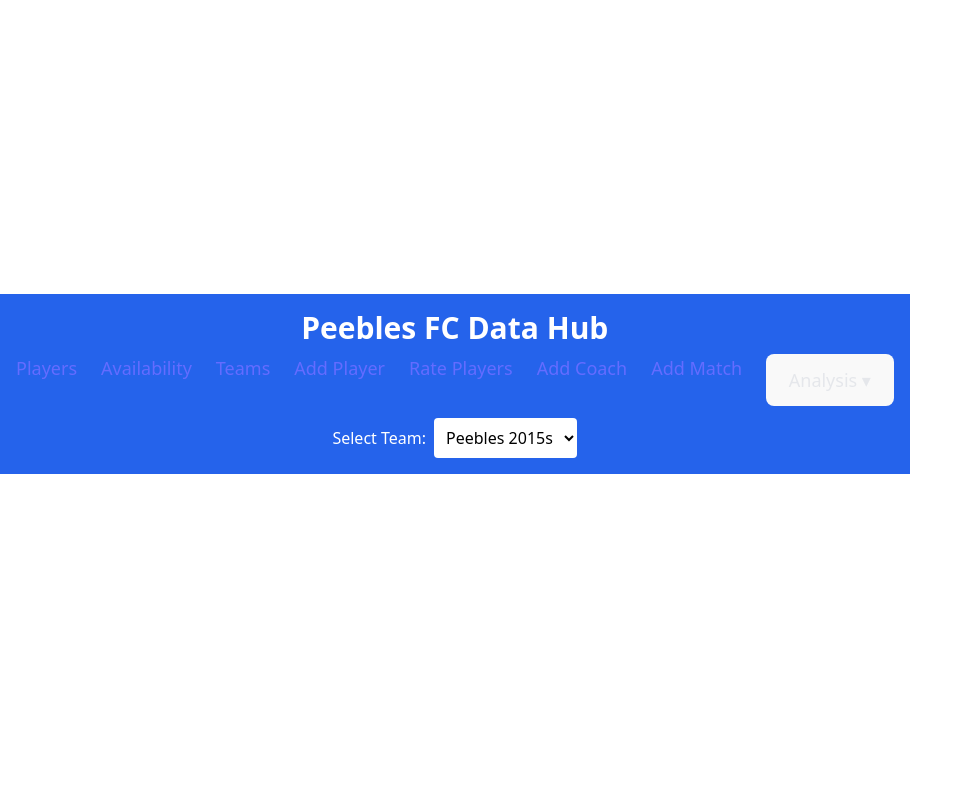
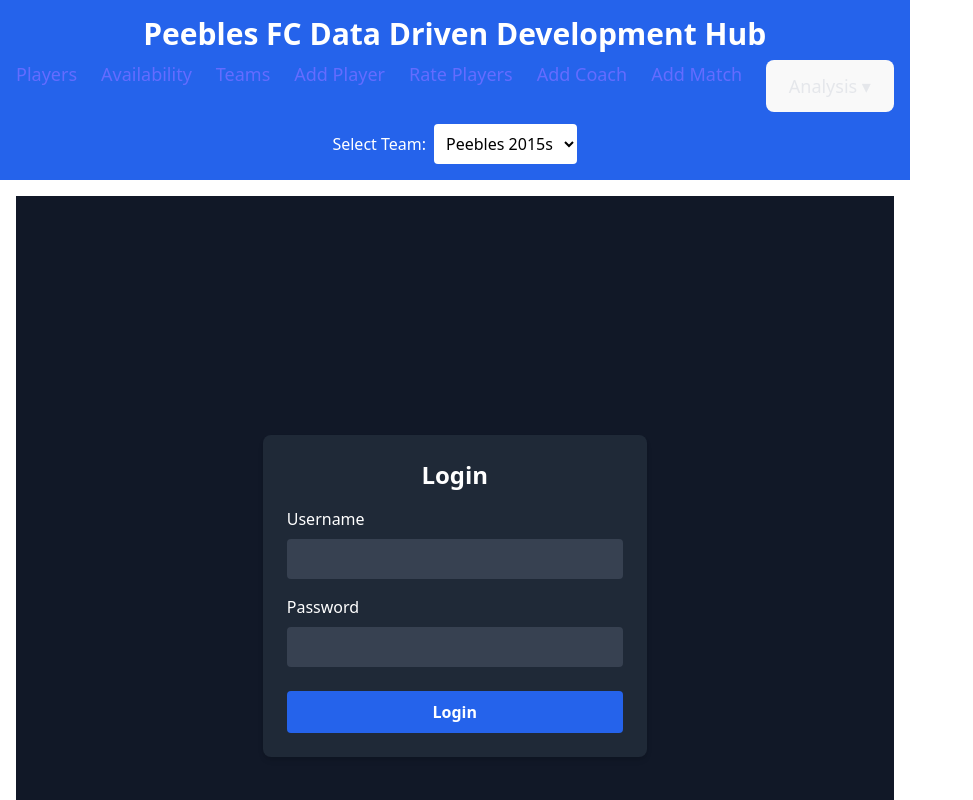
Before and after one commit to sgillon-81/football-ui, a React (Vite) app: page /login in a window 1280 px wide. Shown: the top 800 px of the page, without its empty margins (0-973 px from the left). Built offline with nearby package versions, Linux system fonts and the light colour scheme.

Commit message:
Initial commit

```diff
--- a/src/App.jsx
+++ b/src/App.jsx
@@ -1,4 +1,4 @@
-import { BrowserRouter as Router, Routes, Route, Link } from "react-router-dom";
+import { BrowserRouter as Router, Routes, Route, Link, Navigate } from "react-router-dom";
 import { ToastContainer } from "react-toastify";
 import 'react-toastify/dist/ReactToastify.css';
 import Players from "./pages/Players";
@@ -10,18 +10,28 @@ import AddPlayer from "./pages/AddPlayer";
 import AddCoach from "./pages/AddCoach";
 import AddMatch from "./pages/AddMatch";
 import PlayerAnalysis from "./pages/PlayerAnalysis";
+import Login from "./pages/Login";
 import { useTeam } from "./TeamContext";
+import { useAuth } from "./auth/AuthContext";
 import { useState } from "react";
+import { AuthProvider } from "./auth/AuthContext";
+
+// 🔐 Private Route Wrapper
+const PrivateRoute = ({ children }) => {
+  const { user } = useAuth();
+  return user ? children : <Navigate to="/login" />;
+};
 
 export default function App() {
   const { teamName, setTeamName } = useTeam();
   const [showAnalysisMenu, setShowAnalysisMenu] = useState(false);
 
   return (
+    <AuthProvider>
       <Router>
         {/* Header */}
         <div className="flex flex-col items-center p-4 bg-blue-600 text-white relative">
-        <h1 className="text-3xl font-bold">Peebles FC Data Hub</h1>
+          <h1 className="text-3xl font-bold">Peebles FC Data Driven Development Hub</h1>
 
           {/* Navigation Bar */}
           <nav className="flex flex-wrap justify-center space-x-6 mt-2 text-lg font-semibold text-gray-200 relative">
@@ -89,21 +99,23 @@ export default function App() {
         {/* Page Routing */}
         <div className="p-4">
           <Routes>
-          <Route path="/" element={<h2 className="text-xl font-bold">🏠 Welcome! Select an option above.</h2>} />
-          <Route path="/players" element={<Players />} />
-          <Route path="/availability" element={<Availability />} />
-          <Route path="/teams" element={<Teams />} />
-          <Route path="/add-player" element={<AddPlayer />} />
-          <Route path="/rate-players" element={<RatePlayers />} />
-          <Route path="/add-coach" element={<AddCoach />} />
-          <Route path="/add-match" element={<AddMatch />} />
-          <Route path="/player-analysis" element={<PlayerAnalysis />} />
-          <Route path="/player-tables" element={<h2 className="text-xl font-semibold text-gray-700">📋 Player Tables (Coming Soon)</h2>} />
-          <Route path="/team-analysis" element={<h2 className="text-xl font-semibold text-gray-700">📈 Team Analysis (Coming Soon)</h2>} />
+            <Route path="/login" element={<Login />} />
+            <Route path="/" element={<Navigate to="/players" />} />
+            <Route path="/players" element={<PrivateRoute><Players /></PrivateRoute>} />
+            <Route path="/availability" element={<PrivateRoute><Availability /></PrivateRoute>} />
+            <Route path="/teams" element={<PrivateRoute><Teams /></PrivateRoute>} />
+            <Route path="/add-player" element={<PrivateRoute><AddPlayer /></PrivateRoute>} />
+            <Route path="/rate-players" element={<PrivateRoute><RatePlayers /></PrivateRoute>} />
+            <Route path="/add-coach" element={<PrivateRoute><AddCoach /></PrivateRoute>} />
+            <Route path="/add-match" element={<PrivateRoute><AddMatch /></PrivateRoute>} />
+            <Route path="/player-analysis" element={<PrivateRoute><PlayerAnalysis /></PrivateRoute>} />
+            <Route path="/player-tables" element={<PrivateRoute><h2 className="text-xl font-semibold text-gray-700">📋 Player Tables (Coming Soon)</h2></PrivateRoute>} />
+            <Route path="/team-analysis" element={<PrivateRoute><h2 className="text-xl font-semibold text-gray-700">📈 Team Analysis (Coming Soon)</h2></PrivateRoute>} />
           </Routes>
         </div>
 
         <ToastContainer position="top-center" autoClose={3000} />
       </Router>
+    </AuthProvider>
   );
 }
--- /dev/null
+++ b/src/auth/AuthContext.jsx
@@ -0,0 +1,53 @@
+import { createContext, useContext, useEffect, useState } from "react";
+import axios from "axios";
+import { API_BASE_URL } from "../config";
+
+const AuthContext = createContext();
+
+export function AuthProvider({ children }) {
+  const [user, setUser] = useState(() => JSON.parse(localStorage.getItem("user")));
+  const [token, setToken] = useState(() => localStorage.getItem("token"));
+
+  useEffect(() => {
+    if (user && token) {
+      localStorage.setItem("user", JSON.stringify(user));
+      localStorage.setItem("token", token);
+    } else {
+      localStorage.removeItem("user");
+      localStorage.removeItem("token");
+    }
+  }, [user, token]);
+
+  const login = async (token) => {
+    setToken(token);
+    localStorage.setItem("token", token);
+
+    try {
+      const response = await axios.get(`${API_BASE_URL}/me`, {
+        headers: { Authorization: `Bearer ${token}` },
+      });
+      setUser(response.data);
+      localStorage.setItem("user", JSON.stringify(response.data));
+    } catch (err) {
+      console.error("❌ Failed to fetch user info:", err);
+      logout();
+    }
+  };
+
+  const logout = () => {
+    setUser(null);
+    setToken(null);
+    localStorage.removeItem("user");
+    localStorage.removeItem("token");
+  };
+
+  return (
+    <AuthContext.Provider value={{ user, token, login, logout }}>
+      {children}
+    </AuthContext.Provider>
+  );
+}
+
+export function useAuth() {
+  return useContext(AuthContext);
+}
--- a/src/config.js
+++ b/src/config.js
@@ -1 +1,7 @@
+// src/config.js
+// For production
 export const API_BASE_URL = "https://football-app.fly.dev";
+
+// For local dev, comment the above and uncomment below:
+// export const API_BASE_URL = "http://localhost:8000";
+;
--- a/src/main.jsx
+++ b/src/main.jsx
@@ -3,11 +3,15 @@ import ReactDOM from "react-dom/client";
 import App from "./App.jsx";
 import "./index.css";
 import { TeamProvider } from "./TeamContext";
+import { AuthProvider } from "./auth/AuthContext";
+
 
 ReactDOM.createRoot(document.getElementById("root")).render(
   <React.StrictMode>
-    <TeamProvider>
-      <App />
-    </TeamProvider>
+    <AuthProvider>
+      <TeamProvider>
+        <App />
+      </TeamProvider>
+    </AuthProvider>
   </React.StrictMode>
 );
--- /dev/null
+++ b/src/pages/Login.jsx
@@ -0,0 +1,67 @@
+import React, { useState } from "react";
+import axios from "axios";
+import { API_BASE_URL } from "../config";
+import { useAuth } from "../auth/AuthContext";
+import { useNavigate } from "react-router-dom";
+import { toast } from "react-toastify";
+
+export default function Login() {
+  const { login } = useAuth();
+  const navigate = useNavigate();
+
+  const [username, setUsername] = useState("");
+  const [password, setPassword] = useState("");
+
+  const handleLogin = async (e) => {
+    e.preventDefault();
+    try {
+      const response = await axios.post(`${API_BASE_URL}/token`, new URLSearchParams({
+        username,
+        password
+      }), {
+        headers: { "Content-Type": "application/x-www-form-urlencoded" }
+      });
+
+      login(response.data.access_token);
+      toast.success("✅ Login successful!");
+      navigate("/players");
+    } catch (err) {
+      console.error("Login error:", err);
+      toast.error("❌ Login failed. Check username/password.");
+    }
+  };
+
+  return (
+    <div className="flex flex-col items-center justify-center min-h-screen bg-gray-900 text-white">
+      <div className="w-full max-w-sm p-6 bg-gray-800 rounded-lg shadow-md">
+        <h2 className="text-2xl font-bold text-center mb-4">Login</h2>
+        <form onSubmit={handleLogin}>
+          <label className="block mb-2">Username</label>
+          <input
+            type="text"
+            className="w-full p-2 mb-4 bg-gray-700 rounded"
+            value={username}
+            onChange={(e) => setUsername(e.target.value)}
+            required
+          />
+
+          <label className="block mb-2">Password</label>
+          <input
+            type="password"
+            className="w-full p-2 mb-6 bg-gray-700 rounded"
+            value={password}
+            onChange={(e) => setPassword(e.target.value)}
+            required
+          />
+
+          <button
+            type="submit"
+            className="w-full bg-blue-600 hover:bg-blue-500 text-white font-bold py-2 px-4 rounded"
+          >
+            Login
+          </button>
+        </form>
+      </div>
+    </div>
+  );
+}
```
Also changed, not shown: 2 other files (tests, documents, lock files or other folders). Lines whose indentation alone changed are shown as unchanged.
